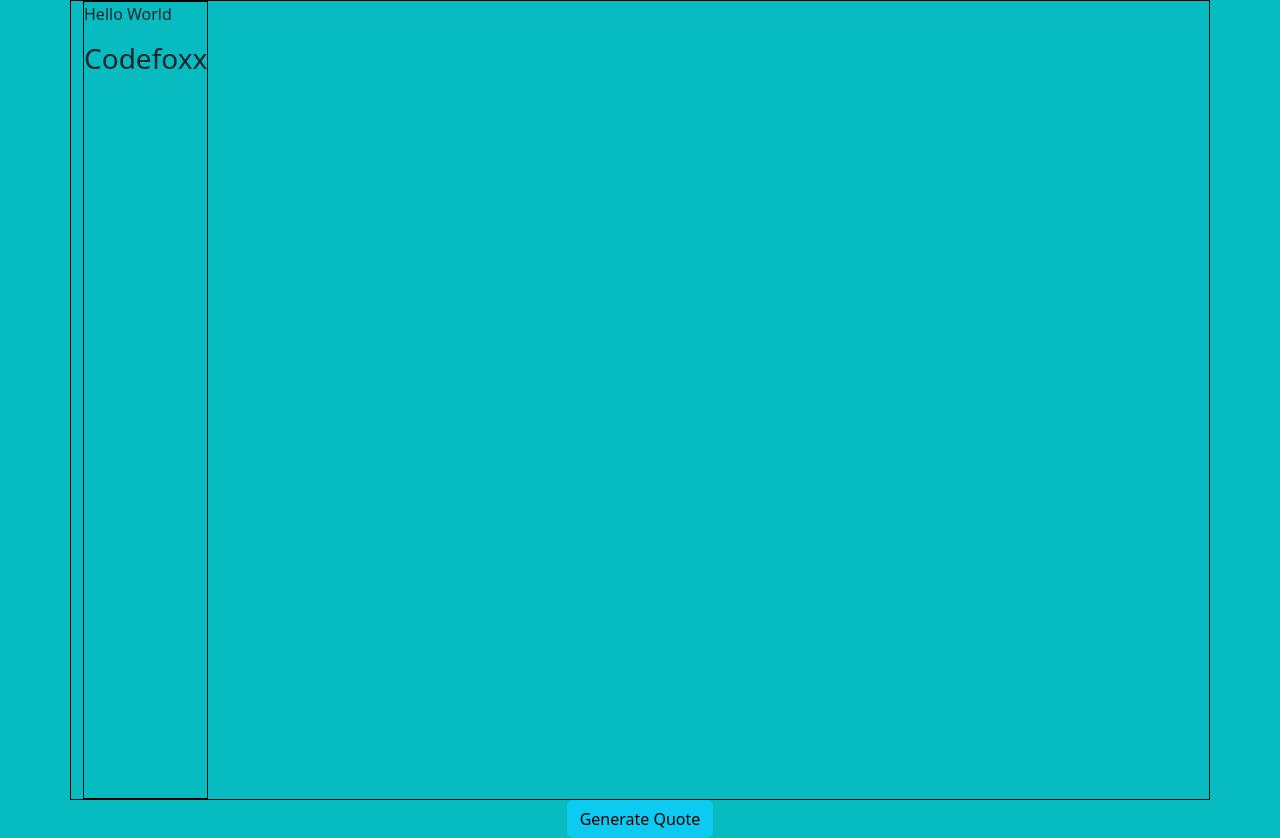
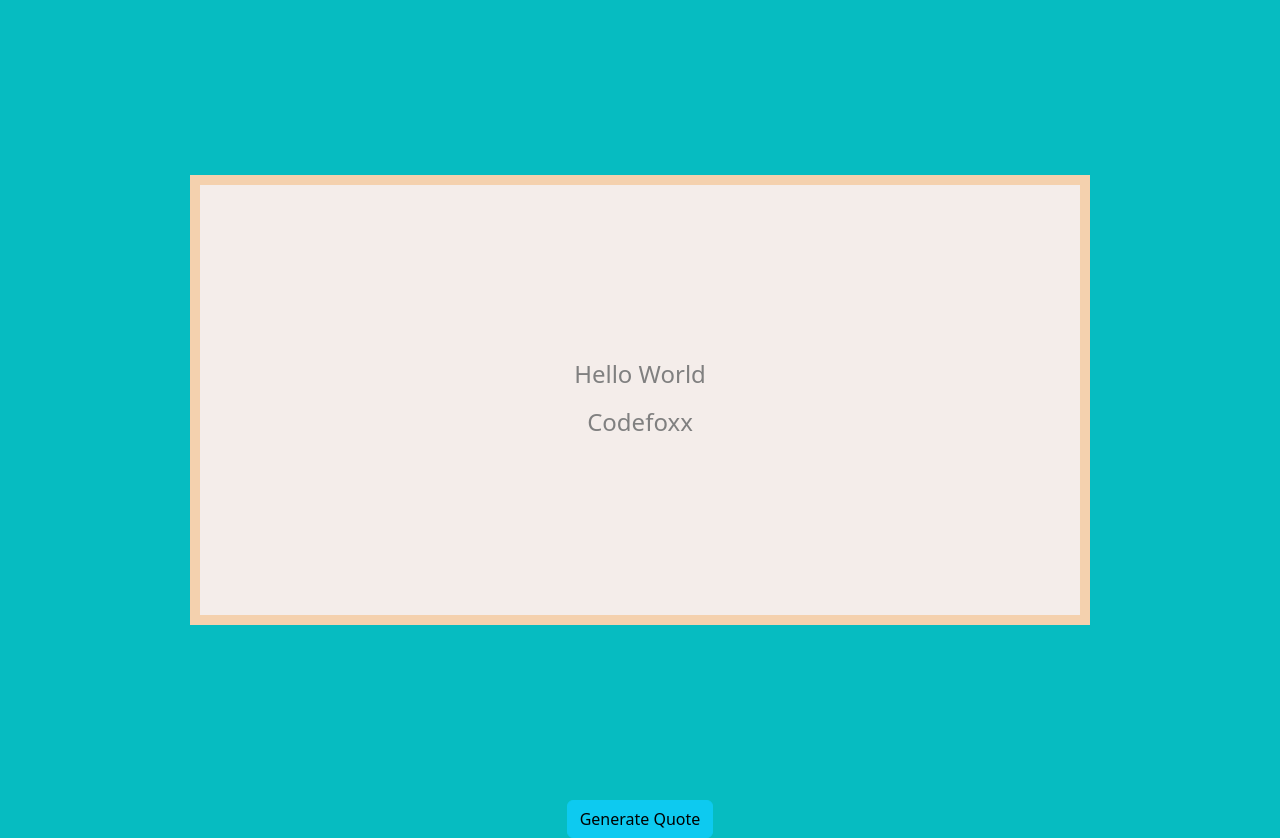
Before and after one commit to RosenGeorgievvv/random-quotes, a plain HTML site: page index.html in a window 1280 px wide. Drawn offline with nearby package versions, Linux system fonts and the light colour scheme.

Commit message:
Finished styles

```diff
--- a/style.css
+++ b/style.css
@@ -1,15 +1,34 @@
-body{
-    background: #06bcc1;
+body {
+  background: #06bcc1;
 }
-.container{
-    border: 1px solid black;
-    width: 95%;
-    height: 100vh;
-    display: flex;
+.container {
+  width: 95%;
+  height: 100vh;
+  display: flex;
 }
-.button{
-    text-align: center;
+.button {
+  text-align: center;
 }
-.quotes{
-    border: 1px solid black;
+.quotes {
+  width: 900px;
+  height: 450px;
+  margin: auto;
+  display: flex;
+  flex-direction: column;
+  justify-content: center;
+  align-items: center;
+  padding: 0 50px;
+  color: gray;
+  background-color: #f4edea;
+  border: 10px solid #f4d1ae;
 }
+.quotes p,
+.quotes h3 {
+  font-size: 1.5rem;
+}
+@media (max-width: 480px) {
+  .quotes p,
+  .quotes h3 {
+    font-size: 1rem;
+  }
+}
```
